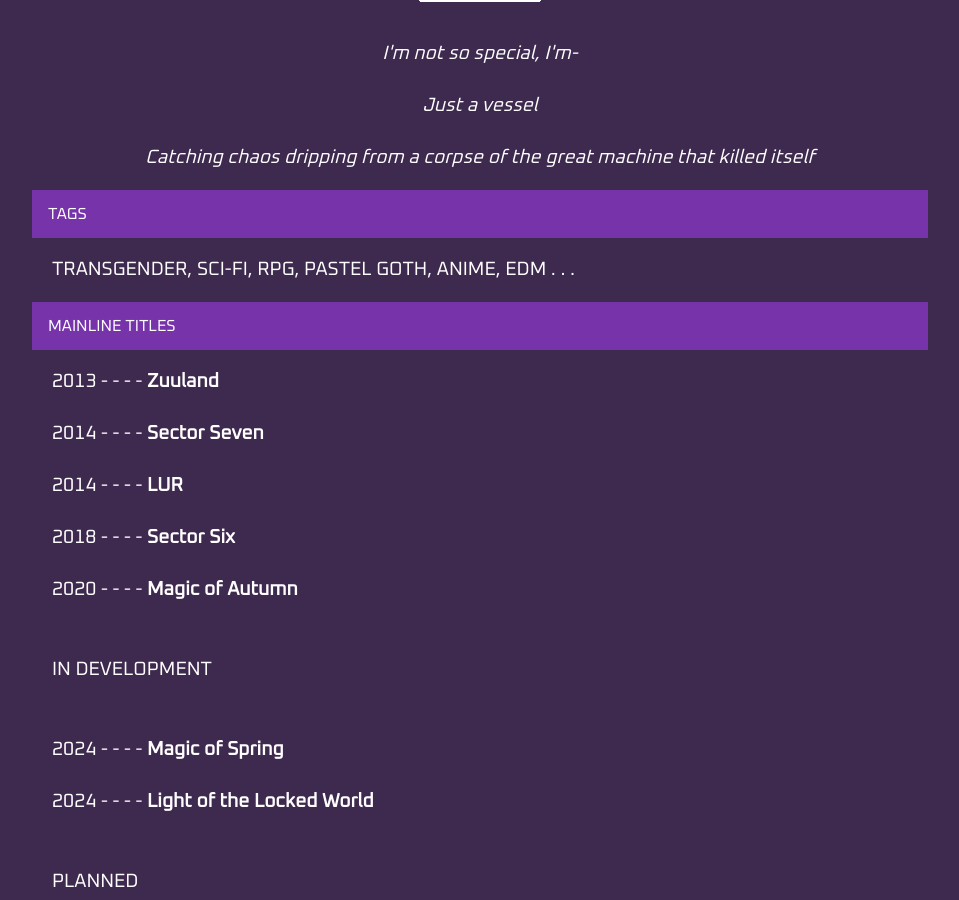
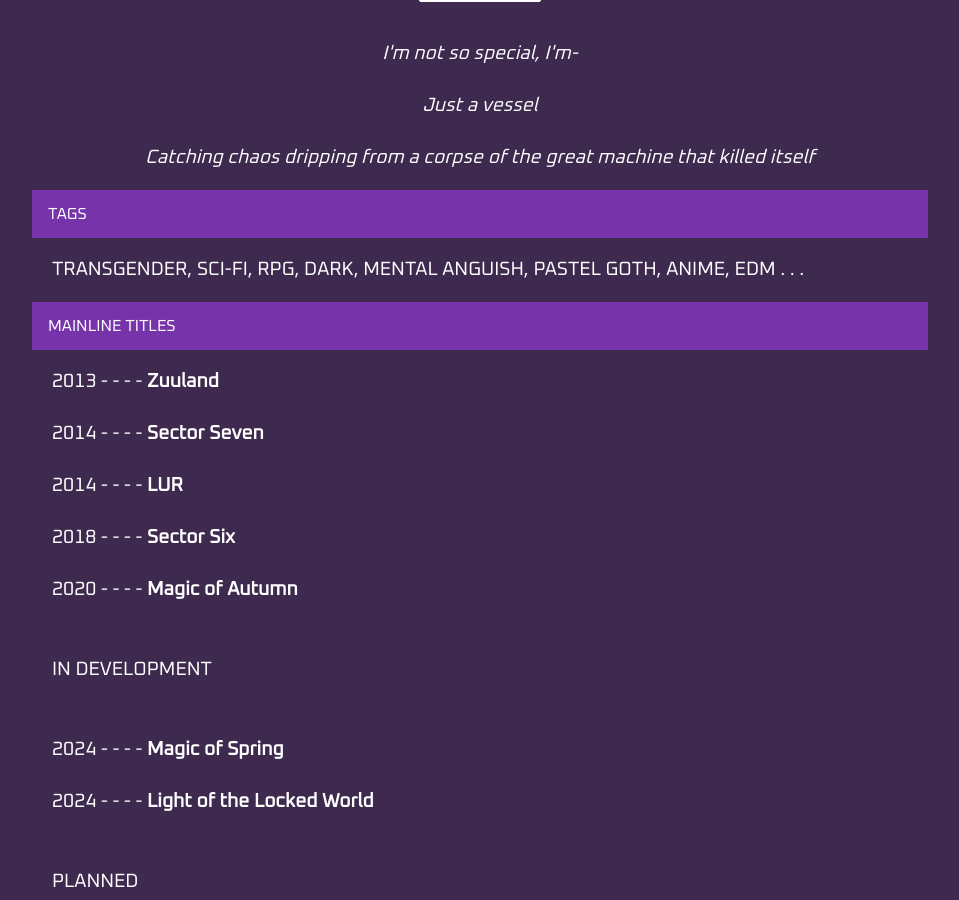
Before and after one commit to V3663L/v3663l.github.io, a Jekyll site: the page built from about/index.html, in a window 1280 px wide and 900 px high, scrolled down 1188 px. Shown: the whole window, without its empty margins (160-1119 px from the left). Built offline with Jekyll 4.4.1, drawn with Linux system fonts in a browser that asks for light colours.

Commit message:
Update index.html

```diff
--- a/about/index.html
+++ b/about/index.html
@@ -28,7 +28,7 @@ title: V3663L - - - - ABOUT
 <a>TAGS</a>
 </comments>
 
-<p>TRANSGENDER, SCI-FI, RPG, PASTEL GOTH, ANIME, EDM . . .</p>
+<p>TRANSGENDER, SCI-FI, RPG, DARK, MENTAL ANGUISH, PASTEL GOTH, ANIME, EDM . . .</p>
 
 <comments>
 <a>MAINLINE TITLES</a>
```
